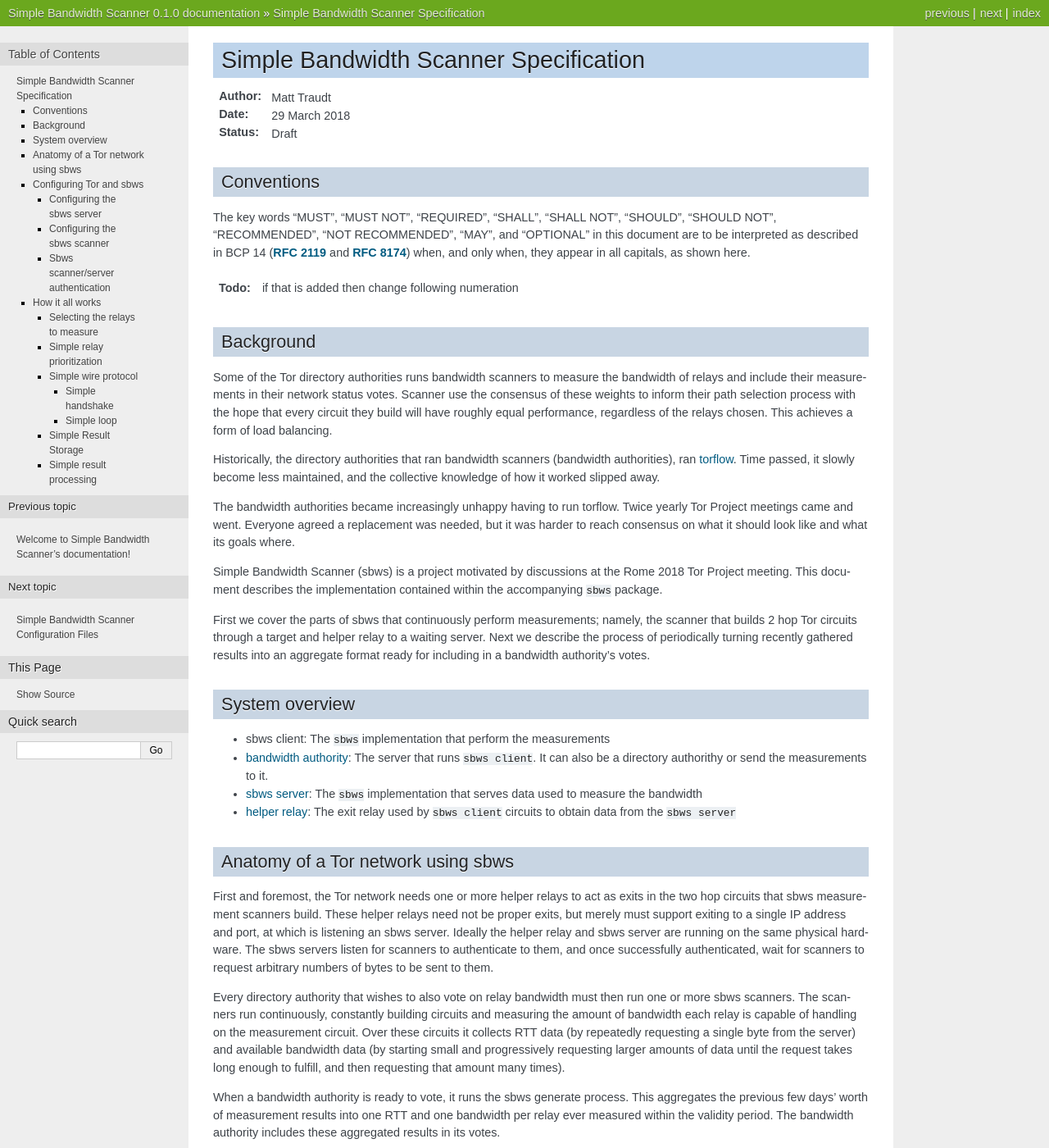
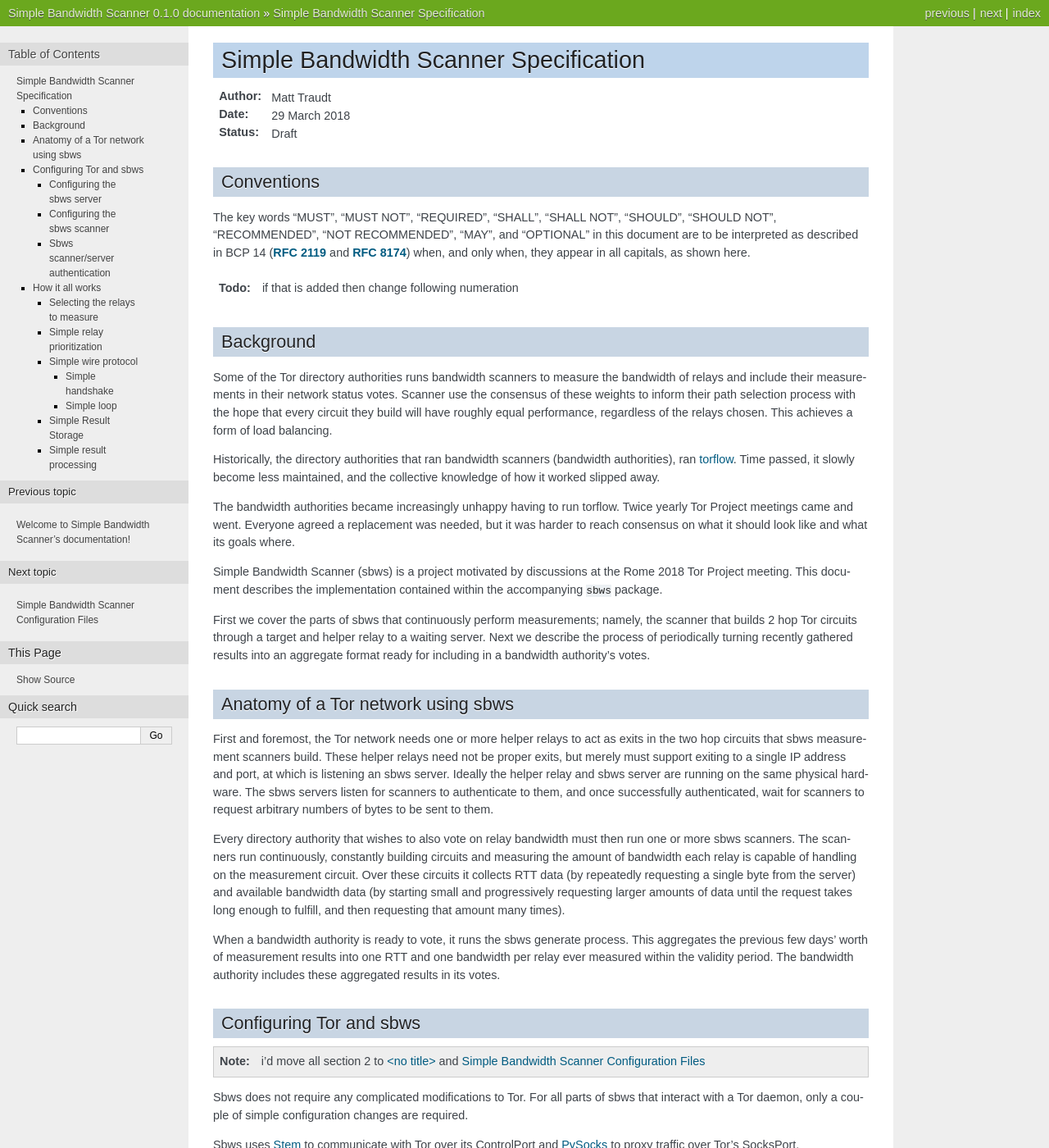
Before and after one commit to torproject/sbws, a Sphinx documentation site: the page built from docs/source/specification.rst, in a window 1280 px wide and 1400 px high. Shown: the whole window at 82% size. Built offline with Sphinx 7.4.7, drawn with Linux system fonts in a browser that asks for light colours.

Commit message:
Remove system overview section since we have a glossary now

```diff
--- a/docs/source/specification.rst
+++ b/docs/source/specification.rst
@@ -46,19 +46,6 @@
 relay to a waiting server. Next we describe the process of periodically turning
 recently gathered results into an aggregate format ready for including in a
 bandwidth authority's votes.
-
-System overview
----------------
-
-- :term:`sbws client`:
-  The ``sbws`` implementation that perform the measurements
-- :term:`bandwidth authority`:
-  The server that runs ``sbws client``. It can also be a directory authorithy
-  or send the measurements to it.
-- :term:`sbws server`:
-  The ``sbws`` implementation that serves data used to measure the bandwidth
-- :term:`helper relay`:
-  The exit relay used by ``sbws client`` circuits to obtain data from the ``sbws server``
 
 Anatomy of a Tor network using sbws
 -----------------------------------
```
